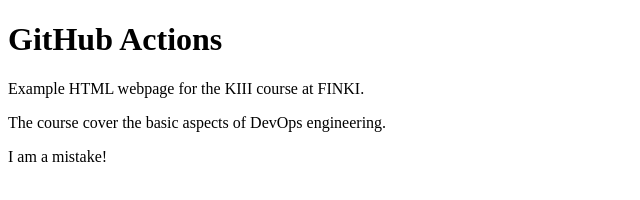
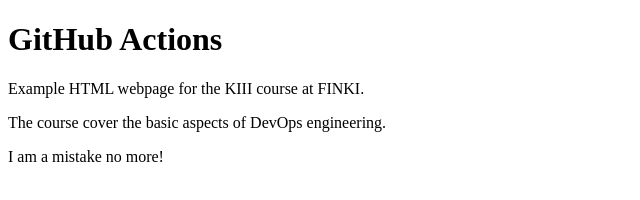
Before and after one commit to tkovachka/KIII2024, a plain HTML site: page index.html in a window 1280 px wide. Shown: the full height of the page, 0-640 px from the left. Drawn offline with Linux system fonts and the light colour scheme.

Commit message:
Fixed index.html
Fixed the missing tag.

```diff
--- a/index.html
+++ b/index.html
@@ -4,6 +4,6 @@
     <h1>GitHub Actions</h1>
     <p>Example HTML webpage for the KIII course at FINKI.</p>
     <p>The course cover the basic aspects of DevOps engineering.</p>
-    <p>I am a mistake!
+    <p>I am a mistake no more!</p>
   </body>
 </html>
```
